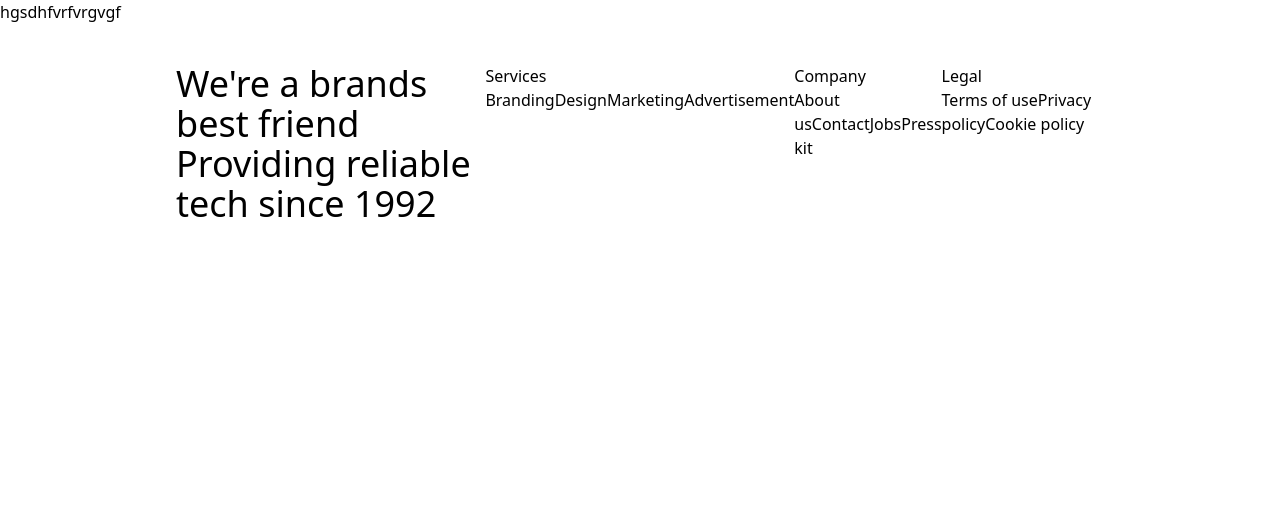
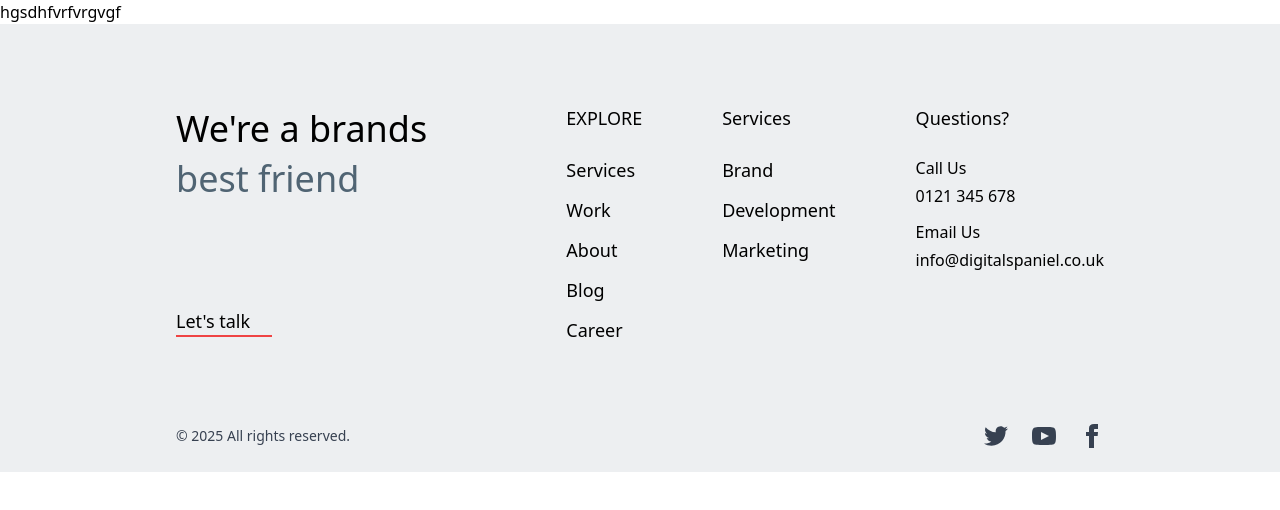
Before and after one commit to Arjon200141/digital-spaniel, a React (Vite) app: page / in a window 1280 px wide. Shown: the top 510 px of the page. Built offline with nearby package versions, Linux system fonts and the light colour scheme.

Commit message:
Footer Added

```diff
--- a/src/Components/Home/Footer.jsx
+++ b/src/Components/Home/Footer.jsx
@@ -2,38 +2,141 @@ import React from 'react';
 
 const Footer = () => {
     return (
-        <div className=''>
-            <footer className="footer flex justify-between px-44 bg-base-200 text-base-content p-10">
-                <aside>
+        <footer className="bg-[#EDEFF1] text-base-content">
+            {/* Top Footer Section */}
+            <div className="max-w-[1440px] mx-auto flex flex-wrap justify-between py-20 px-10 md:px-44 gap-y-16">
+                {/* Brand & Contact */}
+                <aside className="flex flex-col max-w-xs">
+                    <h2 className="text-4xl font-medium mb-6 leading-snug">
+                        We're a brands
+                        <br />
+                        <span className="text-[#506473]">best friend</span>
+                    </h2>
+                    <a href="" className="mt-20 text-lg border-b-2 border-red-500 hover:border-primary transition w-24">
+                        Let's talk
+                    </a>
 
-                    <p className='text-4xl'>
-                        We're a brands best friend
-                        <br />
-                        Providing reliable tech since 1992
+                </aside>
+
+                {/* Navigation Sections */}
+                <nav className="flex flex-wrap gap-x-20 gap-y-6 font-medium text-lg">
+                    <section>
+                        <h3 className="footer-title uppercase mb-6">Explore</h3>
+                        <ul className="space-y-3">
+                            {['Services', 'Work', 'About', 'Blog', 'Career'].map((item) => (
+                                <li key={item}>
+                                    <a href={`#${item.toLowerCase()}`} className="link link-hover hover:text-primary transition">
+                                        {item}
+                                    </a>
+                                </li>
+                            ))}
+                        </ul>
+                    </section>
+
+                    <section>
+                        <h3 className="footer-title mb-6">Services</h3>
+                        <ul className="space-y-3">
+                            {['Brand', 'Development', 'Marketing'].map((item) => (
+                                <li key={item}>
+                                    <a href={`#${item.toLowerCase()}`} className="link link-hover hover:text-primary transition">
+                                        {item}
+                                    </a>
+                                </li>
+                            ))}
+                        </ul>
+                    </section>
+                    <section>
+                        <h3 className="footer-title mb-6">Questions?</h3>
+                        <ul className="space-y-3 text-base">
+                            <li>
+                                <a href="tel:+0121345678" className="link link-hover hover:text-primary transition">
+                                    Call Us
+                                </a>
+                                <p className="mt-1">0121 345 678</p>
+                            </li>
+                            <li>
+                                <a href="mailto:info@digitalspaniel.co.uk" className="link link-hover hover:text-primary transition">
+                                    Email Us
+                                </a>
+                                <p className="mt-1">info@digitalspaniel.co.uk</p>
+                            </li>
+                        </ul>
+                    </section>
+                </nav>
+            </div>
+
+            {/* Bottom Footer Section */}
+            <div className="bg-[#EDEFF1] text-[#506473] pb-6 px-10 md:px-44 flex flex-col md:flex-row items-center justify-between max-w-[1440px] mx-auto gap-4">
+                <aside className="">
+                    <p className="text-gray-700 text-sm select-none">
+                        &copy; {new Date().getFullYear()} All rights reserved.
                     </p>
                 </aside>
-                <nav>
-                    <h6 className="footer-title">Services</h6>
-                    <a className="link link-hover">Branding</a>
-                    <a className="link link-hover">Design</a>
-                    <a className="link link-hover">Marketing</a>
-                    <a className="link link-hover">Advertisement</a>
+
+                {/* Social Links */}
+                <nav className="flex gap-6">
+                    <a
+                        href="https://twitter.com"
+                        target="_blank"
+                        rel="noopener noreferrer"
+                        aria-label="Twitter"
+                        className="text-gray-700 hover:text-primary transition"
+                    >
+                        <svg
+                            xmlns="http://www.w3.org/2000/svg"
+                            width="24"
+                            height="24"
+                            fill="currentColor"
+                            viewBox="0 0 24 24"
+                            aria-hidden="true"
+                            focusable="false"
+                        >
+                            <path d="M24 4.557c-.883.392-1.832.656-2.828.775 1.017-.609 1.798-1.574 2.165-2.724-.951.564-2.005.974-3.127 1.195-.897-.957-2.178-1.555-3.594-1.555-3.179 0-5.515 2.966-4.797 6.045-4.091-.205-7.719-2.165-10.148-5.144-1.29 2.213-.669 5.108 1.523 6.574-.806-.026-1.566-.247-2.229-.616-.054 2.281 1.581 4.415 3.949 4.89-.693.188-1.452.232-2.224.084.626 1.956 2.444 3.379 4.6 3.419-2.07 1.623-4.678 2.348-7.29 2.04 2.179 1.397 4.768 2.212 7.548 2.212 9.142 0 14.307-7.721 13.995-14.646.962-.695 1.797-1.562 2.457-2.549z" />
+                        </svg>
+                    </a>
+
+                    <a
+                        href="https://youtube.com"
+                        target="_blank"
+                        rel="noopener noreferrer"
+                        aria-label="YouTube"
+                        className="text-gray-700 hover:text-primary transition"
+                    >
+                        <svg
+                            xmlns="http://www.w3.org/2000/svg"
+                            width="24"
+                            height="24"
+                            fill="currentColor"
+                            viewBox="0 0 24 24"
+                            aria-hidden="true"
+                            focusable="false"
+                        >
+                            <path d="M19.615 3.184c-3.604-.246-11.631-.245-15.23 0-3.897.266-4.356 2.62-4.385 8.816.029 6.185.484 8.549 4.385 8.816 3.6.245 11.626.246 15.23 0 3.897-.266 4.356-2.62 4.385-8.816-.029-6.185-.484-8.549-4.385-8.816zm-10.615 12.816v-8l8 3.993-8 4.007z" />
+                        </svg>
+                    </a>
+
+                    <a
+                        href="https://facebook.com"
+                        target="_blank"
+                        rel="noopener noreferrer"
+                        aria-label="Facebook"
+                        className="text-gray-700 hover:text-primary transition"
+                    >
+                        <svg
+                            xmlns="http://www.w3.org/2000/svg"
+                            width="24"
+                            height="24"
+                            fill="currentColor"
+                            viewBox="0 0 24 24"
+                            aria-hidden="true"
+                            focusable="false"
+                        >
+                            <path d="M9 8h-3v4h3v12h5v-12h3.642l.358-4h-4v-1.667c0-.955.192-1.333 1.115-1.333h2.885v-5h-3.808c-3.596 0-5.192 1.583-5.192 4.615v3.385z" />
+                        </svg>
+                    </a>
                 </nav>
-                <nav>
-                    <h6 className="footer-title">Company</h6>
-                    <a className="link link-hover">About us</a>
-                    <a className="link link-hover">Contact</a>
-                    <a className="link link-hover">Jobs</a>
-                    <a className="link link-hover">Press kit</a>
-                </nav>
-                <nav>
-                    <h6 className="footer-title">Legal</h6>
-                    <a className="link link-hover">Terms of use</a>
-                    <a className="link link-hover">Privacy policy</a>
-                    <a className="link link-hover">Cookie policy</a>
-                </nav>
-            </footer>
-        </div>
+            </div>
+        </footer>
     );
 };
 
```
